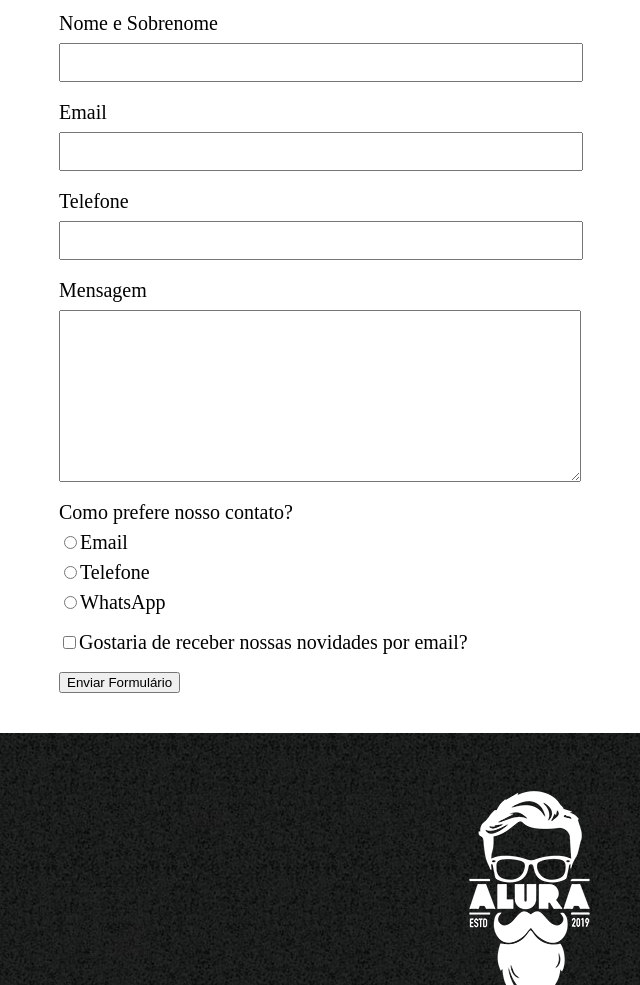
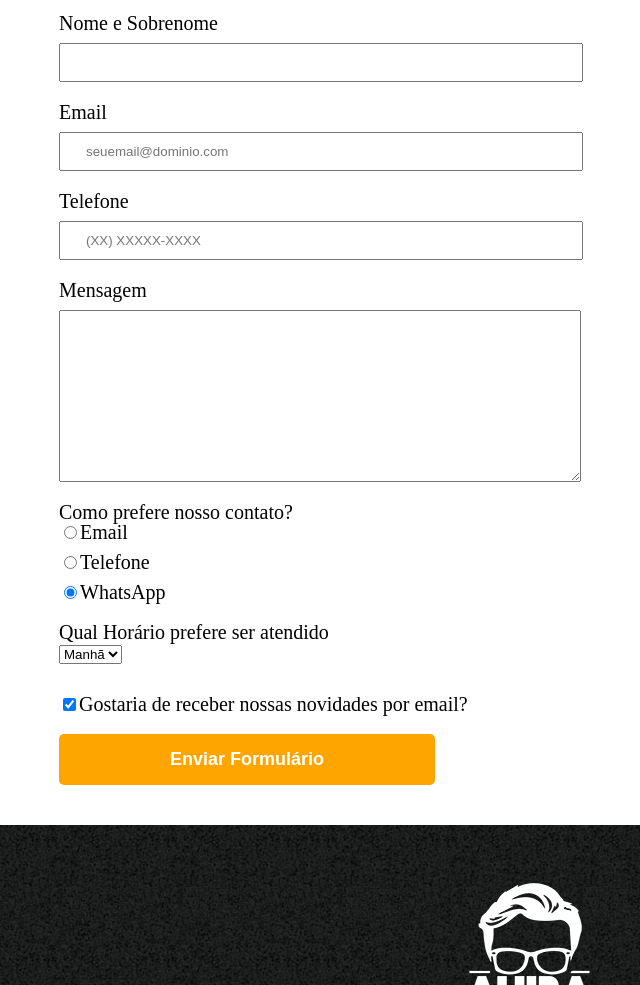
Before and after one commit to EsdrasSantosDV/BARBEARIA-ALURA, a plain HTML site: page contato.html in a window 1280 px wide. Shown: the part 280-1265 px from the top of the page, without its empty margins (111-751 px from the left). Drawn offline with Linux system fonts and the light colour scheme.

Commit message:
TRANSFORMAÇOES INCLUIDAS

```diff
--- a/contato.css
+++ b/contato.css
@@ -48,7 +48,7 @@ form{
 
 }
 
-form label,form p{
+form label,legend{
     display:block;
     font-size:20px;
     margin: 0 0 10px;
@@ -64,11 +64,31 @@ form label,form p{
 .checkbox{
     margin: 20px 0;
 }
+
+.enviar{
+    width: 40%;
+    padding: 15px 0;
+    background: orange;
+    color:white;
+    font-weight: bold;
+    font-size: 18px;
+    border:none;
+    border-radius: 5px;
+    transition:1s background;
+    cursor:pointer;
+}
+
+.enviar:hover{
+    background: red;
+    transform: scale(1.1);
+}
+
 footer{
     text-align: center;
     background: url("bg.jpg");
     padding: 40px 0;
 }
+
 
 .copyright{
     color:white;
--- a/contato.html
+++ b/contato.html
@@ -13,7 +13,7 @@
     <header>
         <div class="caixa">
             <h1>
-                <img src="logo.png">
+                <img src="logo.png"alt="Logo da Barbearia Alura">
             </h1>
             <!-- NAVEGAÇÃO -->
             <nav>
@@ -48,30 +48,39 @@
     <main>
         <form>
             <label for="nomesobrenome">Nome e Sobrenome</label>
-            <input type="text" id="nomesobrenome" class="input-padrao">
+            <input type="text" id="nomesobrenome" class="input-padrao" required>
 
             <label for="email">Email</label>
-            <input type="text" id="email"class="input-padrao">
+            <input type="email" id="email"class="input-padrao"required placeholder="seuemail@dominio.com">
 
             <label for="telefone">Telefone</label>
-            <input type="telefone" id="telefone"class="input-padrao">
+            <input type="tel" id="telefone"class="input-padrao"required placeholder="(XX) XXXXX-XXXX">
 
             <label for="mensagem">Mensagem</label>
-            <textarea cols="70" rows="10"class="input-padrao"></textarea>
+              <textarea cols="70" rows="10"class="input-padrao" id="mensagem" required ></textarea>
 
-            <div>
-                <p>Como prefere nosso contato?</p>
+            <fieldset>
+                <legend>Como prefere nosso contato?</p>
                 <label for="radio-email"><input type="radio" name="contato" value="email" id="radio-email">Email</label>
 
                 <label for="radio-telefone"><input type="radio" name="contato"value="telefone" id="radio-telefone">Telefone</label>
 
-                <label for="radio-whatsapp"> <input type="radio" name="contato" value="whatsapp" id="radio-whatsapp">WhatsApp</label>
+                <label for="radio-whatsapp"> <input type="radio" name="contato" value="whatsapp" id="radio-whatsapp"checked>WhatsApp</label>
 
-            </div>
+            </fieldset>
 
-            <label class="checkbox"><input type="checkbox">Gostaria de receber nossas novidades por email?</label>
+            <fieldset>
+                <legend>Qual Horário prefere ser atendido</p>
+                <select>
+                    <option>Manhã</option>
+                    <option>Tarde</option>
+                    <option>Noite</option>
+                </select>
+            </fieldset>
 
-            <input type="submit" value="Enviar Formulário">
+            <label class="checkbox"><input type="checkbox"checked>Gostaria de receber nossas novidades por email?</label>
+
+            <input type="submit" value="Enviar Formulário" class="enviar">
 
 
         </form>
@@ -79,7 +88,7 @@
 
 
     <footer>
-        <img src="logo-branco.png">
+        <img src="logo-branco.png"alt="Logo da Barbearia Alura">
         <p class="copyright">
 
             &copy;Copyright Barbearia Alura - 2019
```
Also changed, not shown: index.html (+1 -1 lines), produtos.html (+2 -2 lines).
